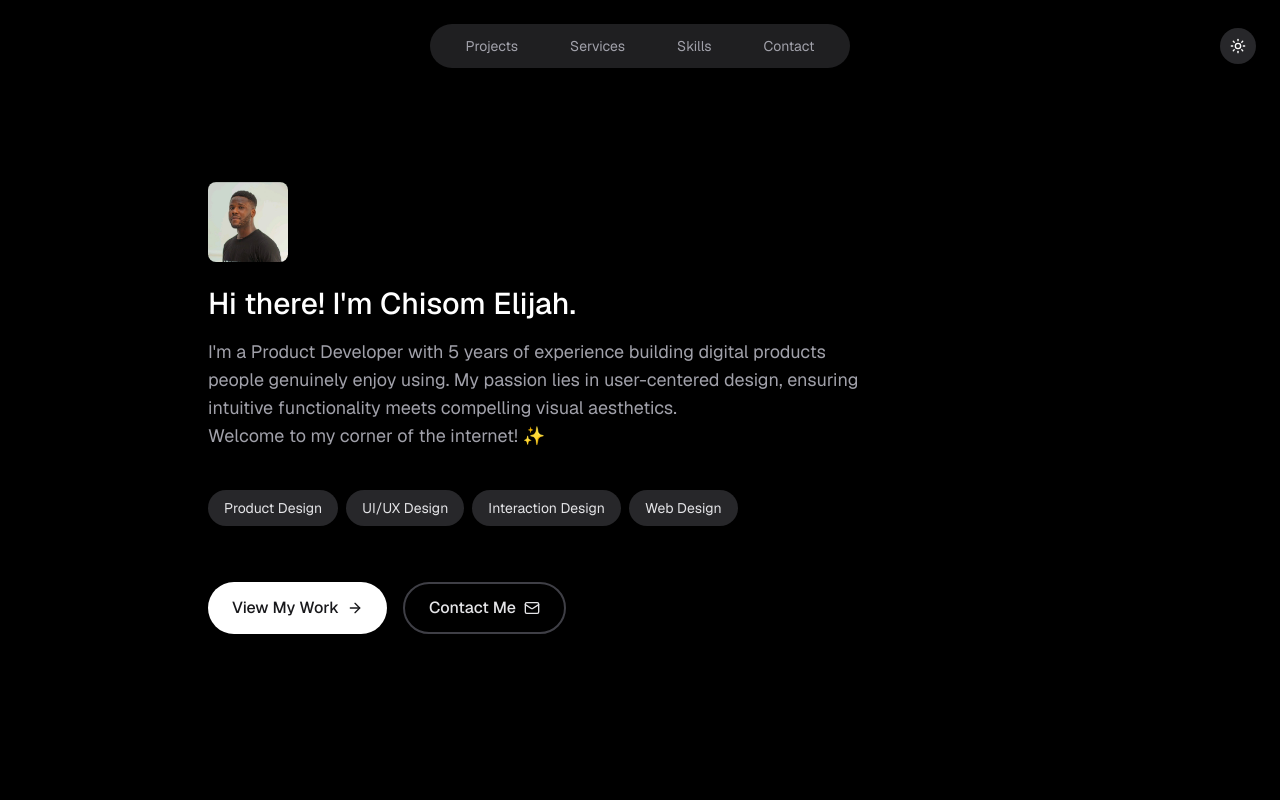
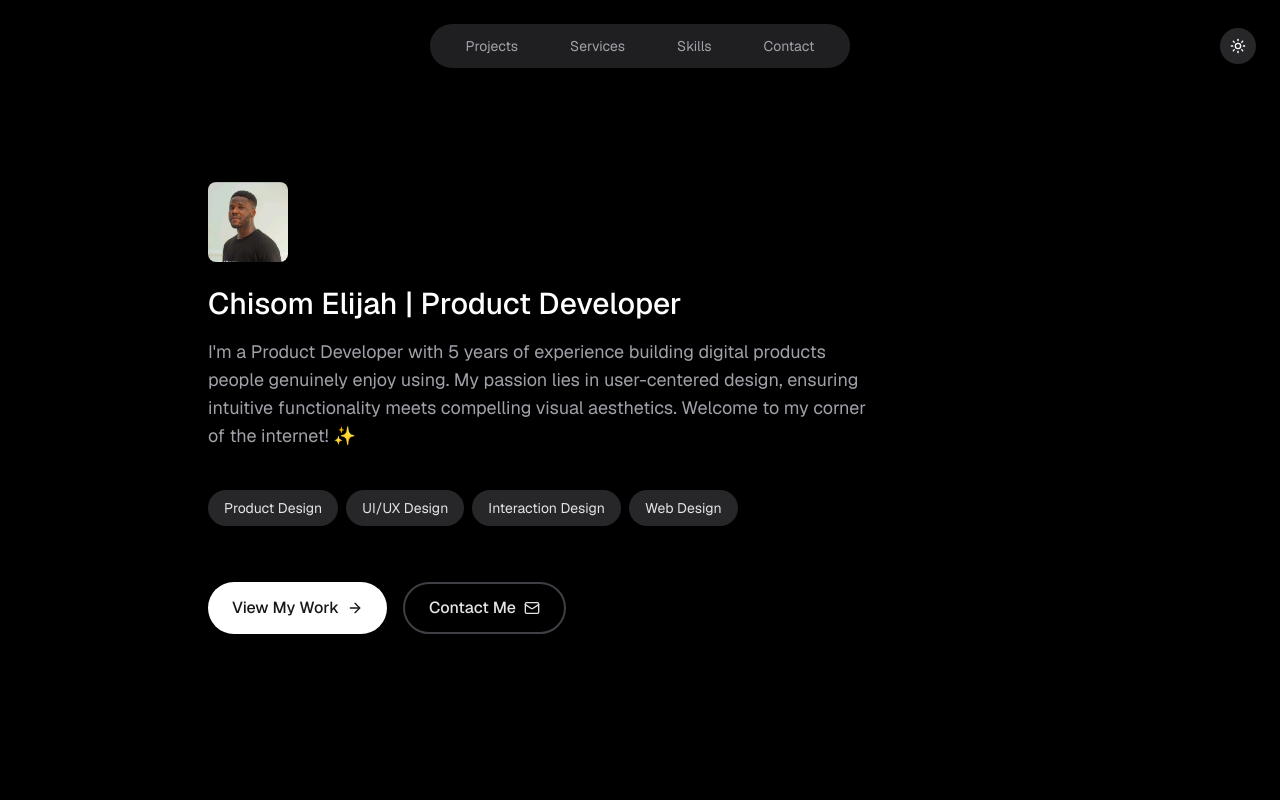
Before and after one commit to chisomelijah/Portfolio, a Next.js app: page / in a window 1280 px wide. Shown: the top 800 px of the page. Built offline with nearby package versions, Linux system fonts and the light colour scheme.

Commit message:
ux writing

```diff
--- a/components/hero-section.tsx
+++ b/components/hero-section.tsx
@@ -39,11 +39,11 @@ export default function HeroSection() {
             className="space-y-4" // Increased space between elements
           >
             <h1 className="text-2xl md:text-3xl font-medium">
-              Hi there! I'm Chisom Elijah.
+              Chisom Elijah | Product Developer
             </h1>
             <p className="text-zinc-600 dark:text-zinc-400 text-base md:text-lg max-w-2xl mt-5">
               I'm a Product Developer with 5 years of experience building digital products people genuinely enjoy using. My passion lies in user-centered design,
-              ensuring intuitive functionality meets compelling visual aesthetics. <br /> Welcome to my corner of the internet! ✨
+              ensuring intuitive functionality meets compelling visual aesthetics. Welcome to my corner of the internet! ✨
             </p>
           </motion.div>
 
```
